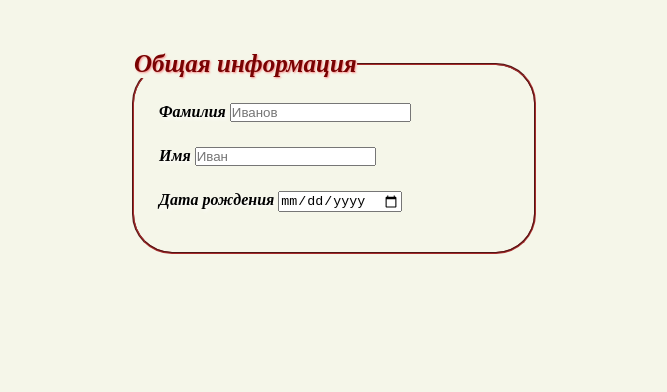
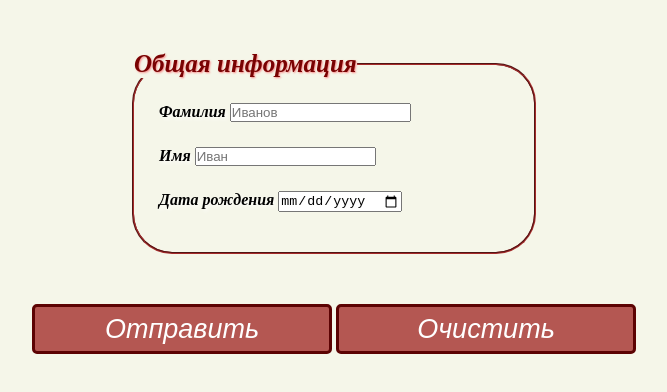
Before and after one commit to NatSholomitskaya/GIT_GitHub, a plain HTML site: page index.html in a window 1280 px wide. Shown: the whole page, without its empty margins (306-973 px from the left). Drawn offline with Linux system fonts and the light colour scheme.

Commit message:
add: block buttom

```diff
--- a/index.html
+++ b/index.html
@@ -31,6 +31,12 @@
                 </label>
             </div>
         </fieldset>
+
+        <div class="buttons">
+            <button type="submit" class="button">Отправить</button>
+            <button type="reset" class="button">Очистить</button>
+        </div>
+
     </form>
 </div>
 </body>
--- a/styles/main.css
+++ b/styles/main.css
@@ -41,3 +41,15 @@ body {
     margin-left: 25px;
     margin-top: 25px;
 }
+
+.button {
+    height: 50px;
+    width: 300px;
+    border: solid rgb(92, 3, 3);
+    background-color: rgba(148, 5, 5, 0.658);
+    border-radius: 5px;
+    color: white;
+    font-size: 27px;
+    font-style: italic;
+    margin-bottom: 25px;
+}
```
